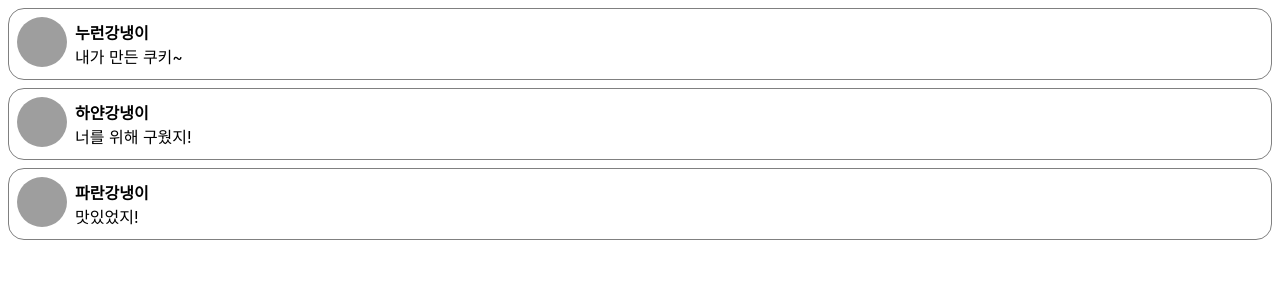
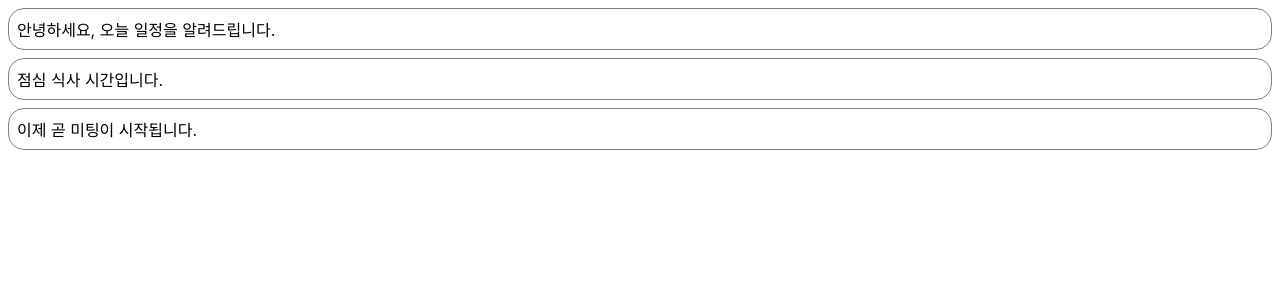
Before and after one commit to Gangneng/first_time_react, a React (Create React App) app in the folder my-app/: page / in a window 1280 px wide. Shown: the top 300 px of the page. Built offline with nearby package versions, Linux system fonts and the light colour scheme; grey boxes are pictures that could not be loaded.

Commit message:
Create State

```diff
--- /dev/null
+++ b/my-app/src/chapter_06/Notification.jsx
@@ -0,0 +1,34 @@
+import React from "react";
+
+const styles = {
+    wrapper: {
+        margin: 8,
+        padding: 8,
+        display: "flex",
+        flexDirection: "row",
+        border: "1px solid grey",
+        borderRadius: 16,
+    },
+    messageText: {
+        color: "black",
+        fontSize: 16,
+    },
+};
+
+class Notification extends React.Component{
+    constructor(props){
+        super(props);
+
+        this.state={};
+    }
+
+    render(){
+        return(
+            <div style={styles.wrapper}>
+                <span style={styles.messageText}>{this.props.message}</span>
+            </div>
+        );
+    }
+}
+
+export default Notification;
--- /dev/null
+++ b/my-app/src/chapter_06/NotificationList.jsx
@@ -0,0 +1,53 @@
+import React from "react";
+import Notification from "./Notification";
+
+const reservedNotifications =[
+    {
+        message: "안녕하세요, 오늘 일정을 알려드립니다.",
+    },
+    {
+        message: "점심 식사 시간입니다.",
+    },
+    {
+        message: "이제 곧 미팅이 시작됩니다.",
+    },
+];
+
+var timer;
+
+class NotificationList extends React.Component{
+    constructor(props){
+        super(props);
+
+        this.state = {
+            notifications: [],
+        };
+    }
+
+    componentDidMount(){
+        const {notifications} = this.state;
+        timer = setInterval(()=> {
+            if(notifications.length<reservedNotifications.length){
+                const index = notifications.length;
+                notifications.push(reservedNotifications[index])
+                this.setState({
+                    notifications:notifications,
+                });
+            } else{
+                clearInterval(timer);
+            }
+        }, 1000);
+    }
+
+    render(){
+        return(
+            <div>
+                {this.state.notifications.map((notification)=>{
+                    return <Notification message={notification.message} />;
+                })}
+            </div>
+        );
+    }
+}
+
+export default NotificationList;
--- a/my-app/src/index.js
+++ b/my-app/src/index.js
@@ -7,6 +7,7 @@ import reportWebVitals from './reportWebVitals';
 import Library from './chapter_03/Library';
 import Clock from './chapter_04/Clock';
 import CommentList from './chapter_05/CommentList';
+import NotificationList from './chapter_06/NotificationList';
 
 // Chapter 3
 // const root = ReactDOM.createRoot(document.getElementById('root'));
@@ -16,7 +17,7 @@ import CommentList from './chapter_05/CommentList';
 //   </React.StrictMode>
 // );
 
-// Chpater 4
+// Chapter 4
 // setInterval(() => {
 //   ReactDOM.render(
 //     <React.StrictMode>
@@ -26,9 +27,18 @@ import CommentList from './chapter_05/CommentList';
 //   );
 // }, 1000);
 
+// Chapter 5
+// ReactDOM.render(
+//   <React.StrictMode>
+//     <CommentList />
+//   </React.StrictMode>,
+//   document.getElementById('root')
+// );
+
+// Chapter 6
 ReactDOM.render(
   <React.StrictMode>
-    <CommentList />
+    <NotificationList />
   </React.StrictMode>,
   document.getElementById('root')
 );
```
